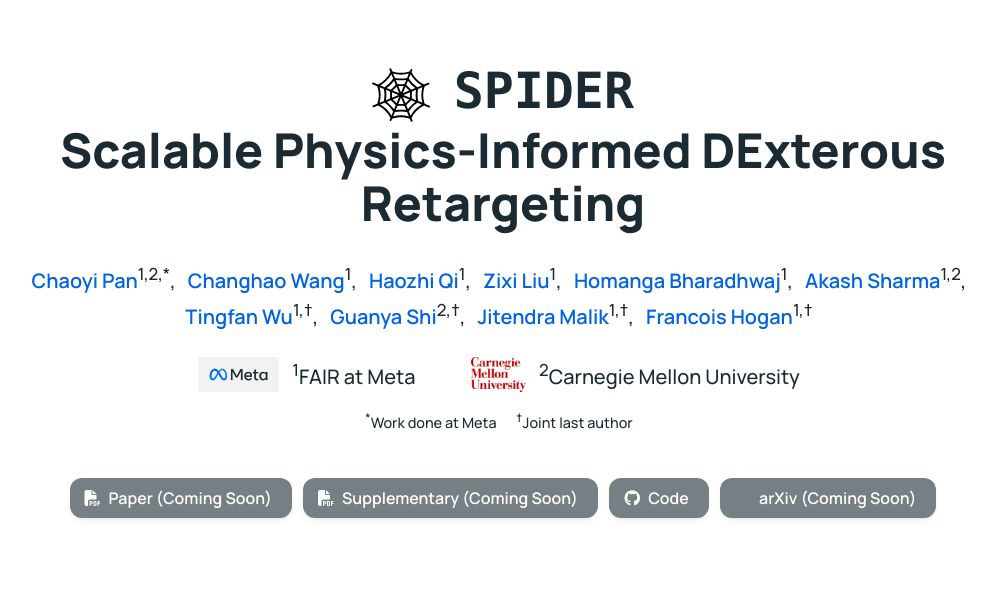
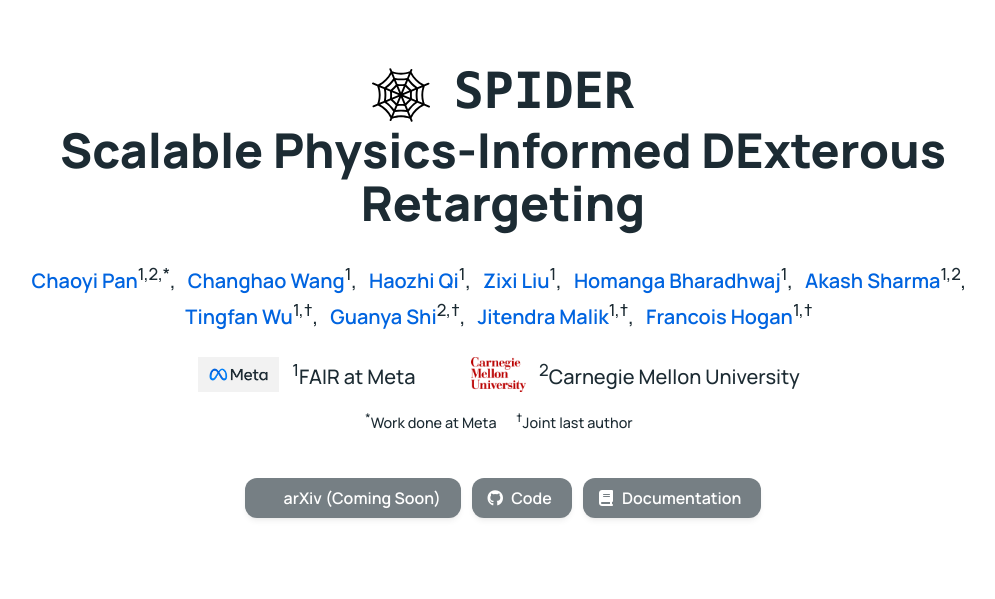
Before and after one commit to jc-bao/spider-project, a website: page index.html in a window 1280 px wide. Shown: the top 599 px of the page, without its empty margins (137-1132 px from the left). Drawn offline with nearby package versions, Linux system fonts and the light colour scheme; some icons are missing.

Commit message:
⚡ update doc

```diff
--- a/index.html
+++ b/index.html
@@ -270,40 +270,6 @@
 
               <div class="column has-text-centered">
                 <div class="publication-links">
-                  <!-- Paper links will be available after acceptance -->
-                  <span class="link-block">
-                    <a href="#" onclick="return false;" class="external-link button is-normal is-rounded is-dark"
-                      style="opacity: 0.6; cursor: not-allowed;">
-                      <span class="icon">
-                        <i class="fas fa-file-pdf"></i>
-                      </span>
-                      <span>Paper (Coming Soon)</span>
-                    </a>
-                  </span>
-
-                  <!-- Supplementary Material -->
-                  <span class="link-block">
-                    <a href="#" onclick="return false;" class="external-link button is-normal is-rounded is-dark"
-                      style="opacity: 0.6; cursor: not-allowed;">
-                      <span class="icon">
-                        <i class="fas fa-file-pdf"></i>
-                      </span>
-                      <span>Supplementary (Coming Soon)</span>
-                    </a>
-                  </span>
-
-                  <!-- Code Repository -->
-                  <span class="link-block">
-                    <a href="https://github.com/facebookresearch/spider" target="_blank"
-                      class="external-link button is-normal is-rounded is-dark"
-                      style="opacity: 0.6; cursor: not-allowed;">
-                      <span class="icon">
-                        <i class="fab fa-github"></i>
-                      </span>
-                      <span>Code</span>
-                    </a>
-                  </span>
-
                   <!-- arXiv Link -->
                   <span class="link-block">
                     <a href="#" onclick="return false;" class="external-link button is-normal is-rounded is-dark"
@@ -314,6 +280,31 @@
                       <span>arXiv (Coming Soon)</span>
                     </a>
                   </span>
+
+                  <!-- Code Repository -->
+                  <span class="link-block">
+                    <a href="https://github.com/jc-bao/spider" target="_blank"
+                      class="external-link button is-normal is-rounded is-dark"
+                      style="opacity: 0.6; cursor: not-allowed;">
+                      <span class="icon">
+                        <i class="fab fa-github"></i>
+                      </span>
+                      <span>Code</span>
+                    </a>
+                  </span>
+
+                  <!-- add documentation link -->
+                  <span class="link-block">
+                    <a href="https://jc-bao.github.io/spider/" target="_blank"
+                      class="external-link button is-normal is-rounded is-dark"
+                      style="opacity: 0.6; cursor: not-allowed;">
+                      <span class="icon">
+                        <i class="fas fa-book"></i>
+                      </span>
+                      <span>Documentation</span>
+                    </a>
+                  </span>
+
                 </div>
               </div>
             </div>
```
